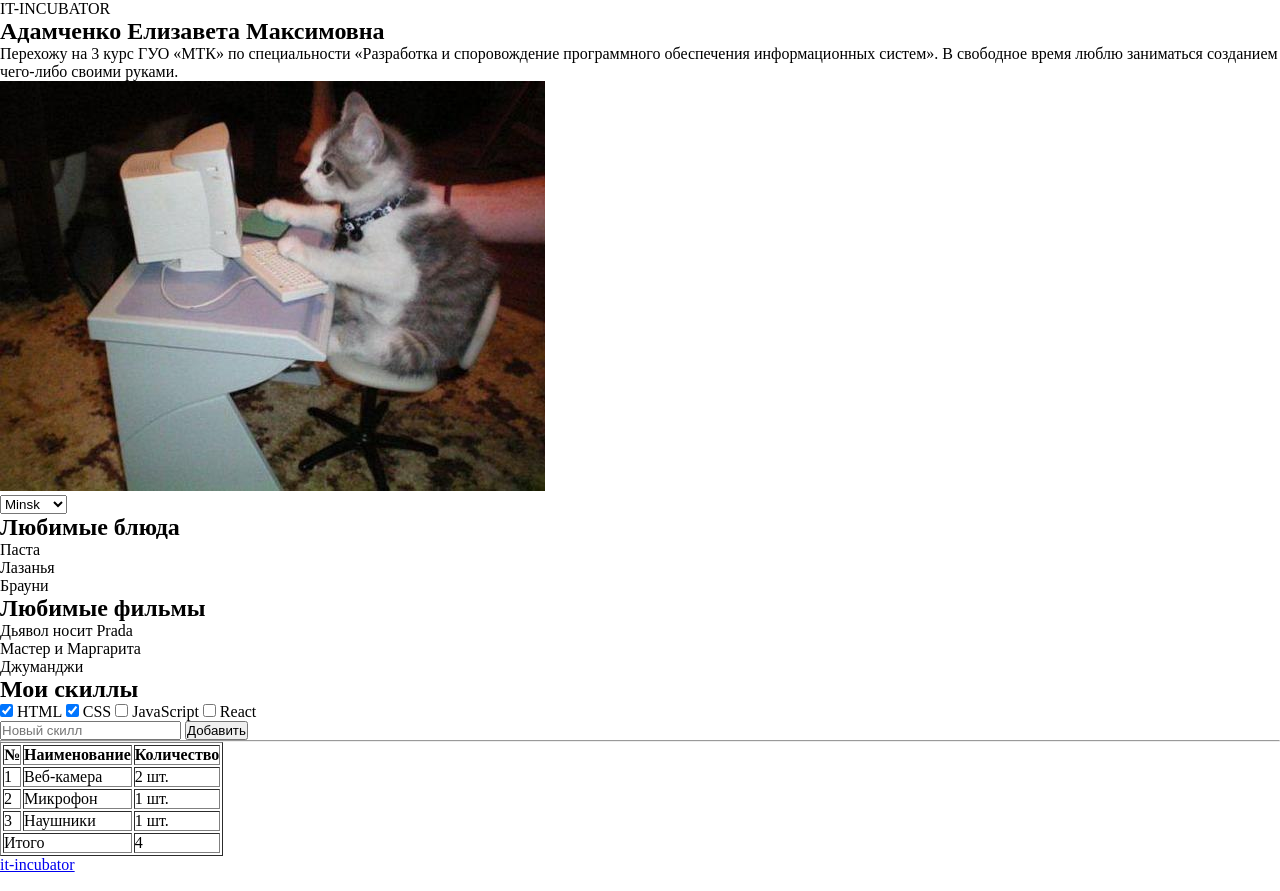
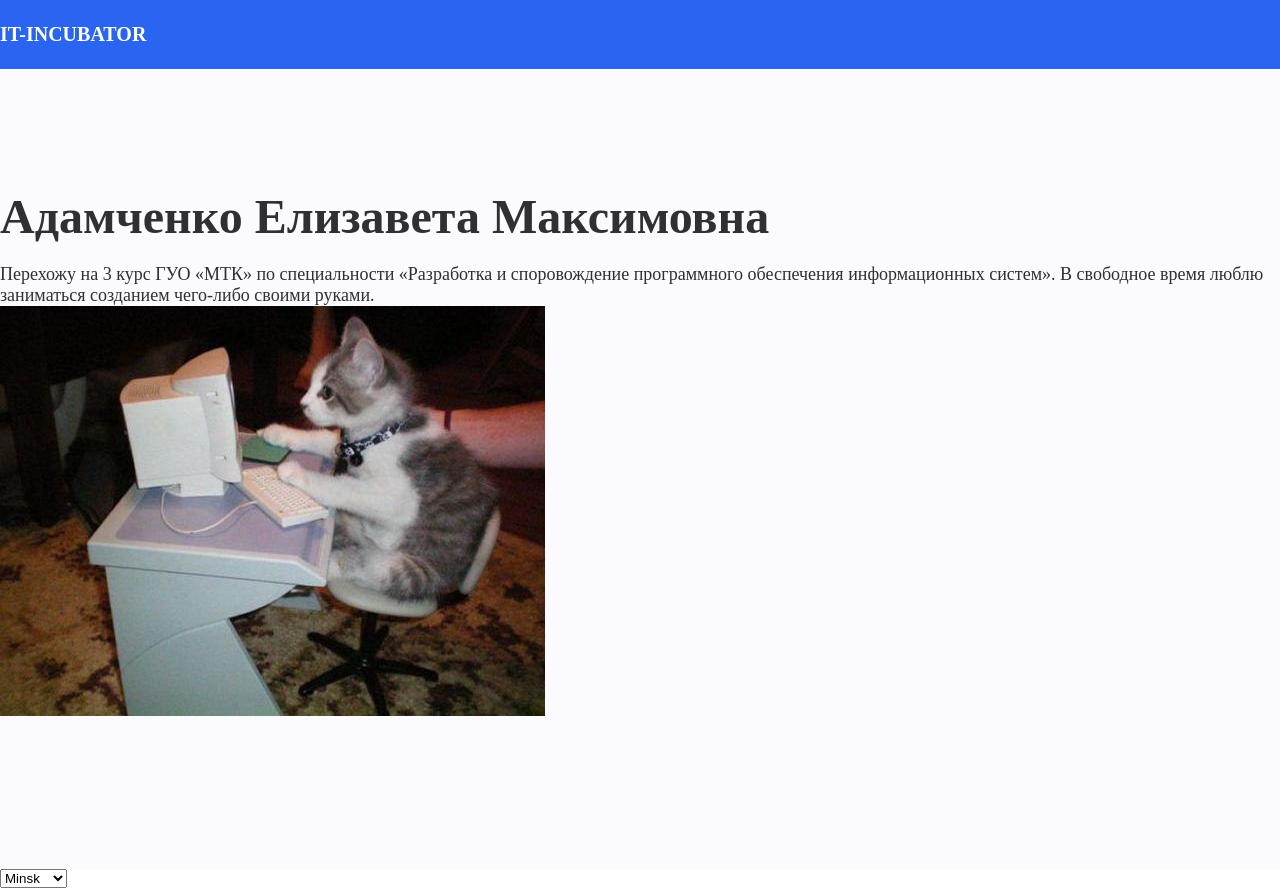
Before and after one commit to liwnght/1-hw-with-auto-test-html-css-main, a plain HTML site: page index.html in a window 1280 px wide. Shown: the top 891 px of the page. Drawn offline with Linux system fonts and the light colour scheme.

Commit message:
Completed tasks in section-1

```diff
--- a/index.html
+++ b/index.html
@@ -14,19 +14,19 @@
     <!-- Необходимо создать html-элементы там, где это нужно, в соответствии с правилами семантической разметки -->
     <!-- ⚠️ Атрибут data-cy удалять нельзя! Он учавствует в проверке. Если его удалить, тесты не пройдут. -->
 
-    <header>
+    <header class="header">
         <span>IT-INCUBATOR</span>
     </header>
 
-    <section data-cy="hw1-section-main-pre">
+    <section data-cy="hw1-section-main-pre" class="section-1">
         <!-- 1) В этом разделе создай 3 дочерних элемента: -->
 
         <!-- a) Заголовок первого уровня со своим ФИО -->
-        <h1>Адамченко Елизавета Максимовна</h1>
+        <h1 class="title">Адамченко Елизавета Максимовна</h1>
         <!-- b) Несколько строк о себе: где учишься или работаешь, хобби, увлечения. Используй тег для абзаца. Длина строки должна быть больше 50-ти симвов (пробелы и др знаки припинания тоже считаются символом) -->
-        <p>Перехожу на 3 курс ГУО «МТК» по специальности «Разработка и споровождение программного обеспечения информационных систем». В свободное время люблю заниматься созданием чего-либо своими руками.</p>
+        <p class="text">Перехожу на 3 курс ГУО «МТК» по специальности «Разработка и споровождение программного обеспечения информационных систем». В свободное время люблю заниматься созданием чего-либо своими руками.</p>
         <!-- c) Фото (или любую картинку из интернета). Не забудь добавить описание на случай, если изображение не загрузится -->
-        <img src="./assets/images/image1.jpg" alt="фото котика за компьютером">
+        <img class="image" src="./assets/images/image1.jpg" alt="фото котика за компьютером">
     </section>
 
     <section data-cy="hw1-section-about-pre">
--- a/style.css
+++ b/style.css
@@ -9,10 +9,34 @@
 }
 
 .header {
-    background: #2965f1;
-    padding: 23px;
+    background-color: #2965f1;
+    padding: 23px 0;
     font-family: var(--font-family);
     font-weight: 700;
     font-size: 20px;
     color: #fff;
 }
+
+.section-1 {
+    background-color: #fafaff;
+    padding: 60px 0;
+    min-height: 100vh;
+}
+
+.title {
+    font-weight: 700;
+    font-size: 48px;
+    color: #303030;
+    margin-top: 60px;
+    margin-bottom: 20px;
+}
+
+.text{
+    font-weight: 400;
+    font-size: 18px;
+    color: #303030;
+}
+
+.image {
+    max-width: 715px;
+}
```
